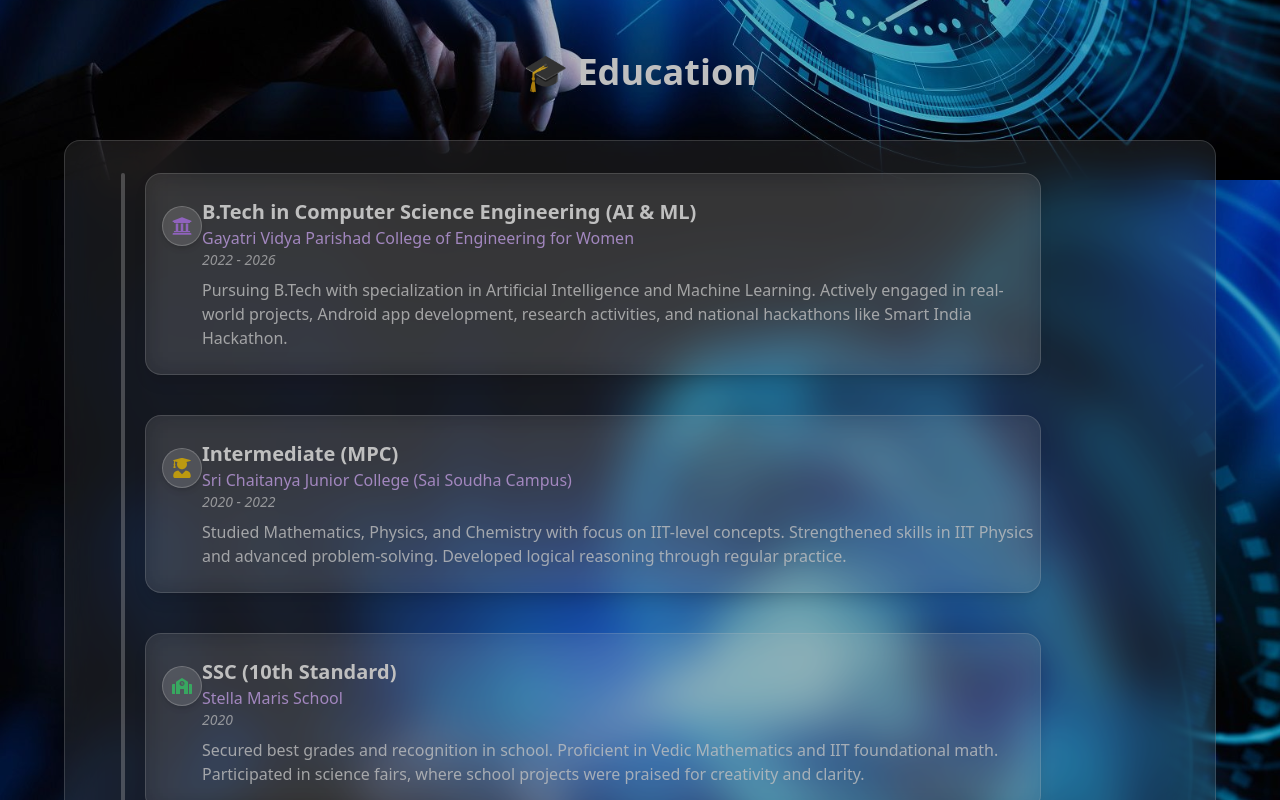
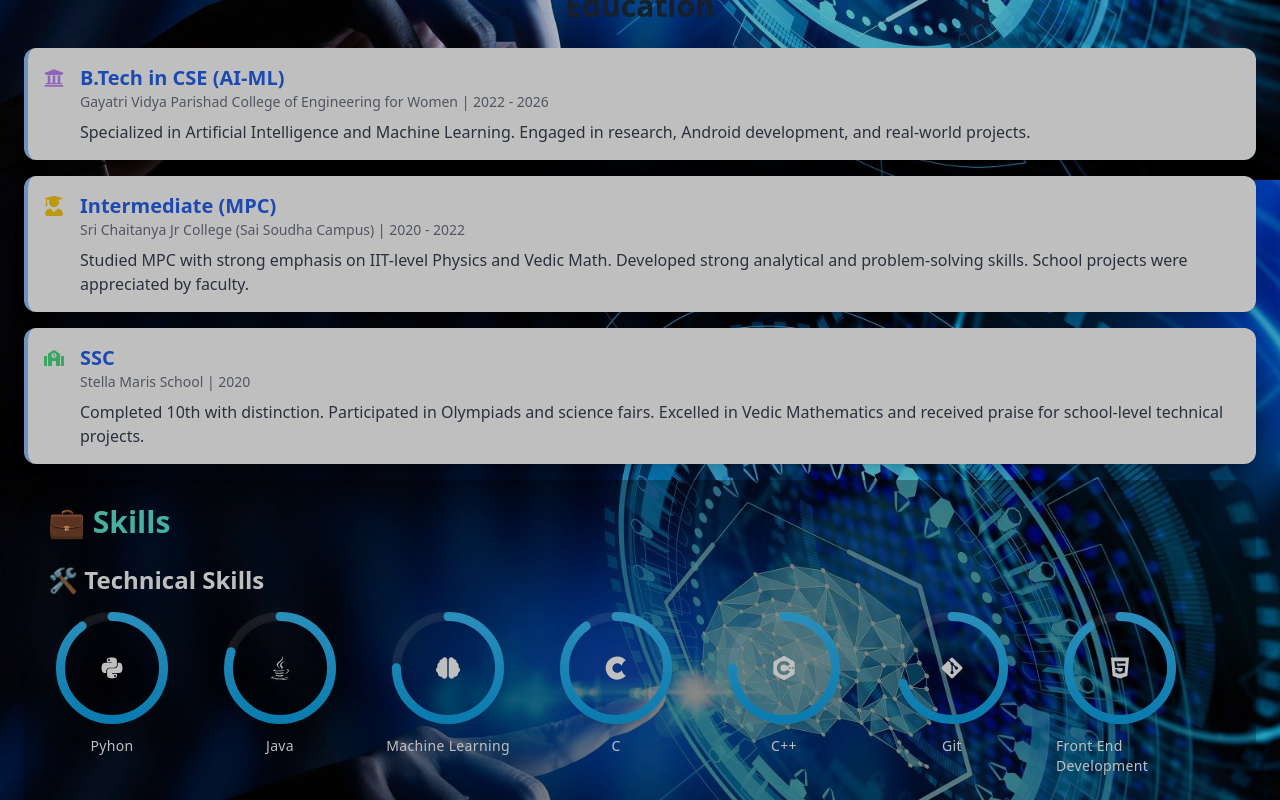
Before and after one commit to gayatrihub/my_port, a React (Create React App) app: page / in a window 1280 px wide. Shown: the part 1420-2220 px from the top of the page. Built offline with nearby package versions, Linux system fonts and the light colour scheme.

Commit message:
Update EducationTimeline.jsx

```diff
--- a/src/components/EducationTimeline.jsx
+++ b/src/components/EducationTimeline.jsx
@@ -1,83 +1,52 @@
 import React from "react";
-import { motion } from "framer-motion";
-import { FaUniversity, FaSchool, FaUserGraduate } from "react-icons/fa";
+import { FaUniversity, FaUserGraduate, FaSchool } from "react-icons/fa";
 
 const educationData = [
   {
-    title: "B.Tech in Computer Science Engineering (AI & ML)",
+    title: "B.Tech in CSE (AI-ML)",
     institution: "Gayatri Vidya Parishad College of Engineering for Women",
     duration: "2022 - 2026",
     description:
-      "Pursuing B.Tech with specialization in Artificial Intelligence and Machine Learning. Actively engaged in real-world projects, Android app development, research activities, and national hackathons like Smart India Hackathon.",
+      "Specialized in Artificial Intelligence and Machine Learning. Engaged in research, Android development, and real-world projects.",
     icon: <FaUniversity className="text-purple-400 text-xl" />,
   },
   {
     title: "Intermediate (MPC)",
-    institution: "Sri Chaitanya Junior College (Sai Soudha Campus)",
+    institution: "Sri Chaitanya Jr College (Sai Soudha Campus)",
     duration: "2020 - 2022",
     description:
-      "Studied Mathematics, Physics, and Chemistry with focus on IIT-level concepts. Strengthened skills in IIT Physics and advanced problem-solving. Developed logical reasoning through regular practice.",
+      "Studied MPC with strong emphasis on IIT-level Physics and Vedic Math. Developed strong analytical and problem-solving skills. School projects were appreciated by faculty.",
     icon: <FaUserGraduate className="text-yellow-400 text-xl" />,
   },
   {
-    title: "SSC (10th Standard)",
+    title: "SSC",
     institution: "Stella Maris School",
     duration: "2020",
     description:
-      "Secured best grades and recognition in school. Proficient in Vedic Mathematics and IIT foundational math. Participated in science fairs, where school projects were praised for creativity and clarity.",
+      "Completed 10th with distinction. Participated in Olympiads and science fairs. Excelled in Vedic Mathematics and received praise for school-level technical projects.",
     icon: <FaSchool className="text-green-400 text-xl" />,
   },
 ];
 
-const EducationTimeline = () => {
+const Education = () => {
   return (
-    <section
-      className="min-h-screen py-16 px-4 sm:px-10"
-      style={{
-        fontFamily:
-          'ui-sans-serif, system-ui, -apple-system, BlinkMacSystemFont, "Segoe UI", Roboto, "Helvetica Neue", Arial, "Noto Sans", sans-serif',
-      }}
-    >
-      <motion.h2
-        initial={{ opacity: 0, y: -20 }}
-        animate={{ opacity: 1, y: 0 }}
-        transition={{ duration: 0.6 }}
-        className="text-4xl font-bold text-white mb-12 text-center"
-      >
-        🎓 Education
-      </motion.h2>
-
-      <div className="bg-white/10 backdrop-blur-xl p-8 rounded-2xl border border-white/20 max-w-6xl mx-auto">
-        <div className="relative pl-12">
-          {/* Vertical line on left */}
-          <div className="absolute top-0 bottom-0 left-6 w-1 bg-white/30 rounded-full"></div>
-
-          {educationData.map((edu, index) => (
-            <motion.div
-              key={index}
-              initial={{ opacity: 0, x: -30 }}
-              whileInView={{ opacity: 1, x: 0 }}
-              transition={{ duration: 0.5, delay: index * 0.2 }}
-              viewport={{ once: true }}
-              className="relative pl-14 py-6 mb-10 bg-white/10 border border-white/20 rounded-2xl shadow-lg backdrop-blur-md max-w-4xl"
-            >
-              {/* Dot and icon */}
-              <div className="absolute left-4 top-8">
-                <div className="w-10 h-10 flex items-center justify-center rounded-full bg-white/20 border border-white/30 shadow-md">
-                  {edu.icon}
-                </div>
-              </div>
-
-              <h3 className="text-xl font-semibold text-white">{edu.title}</h3>
-              <p className="text-md text-purple-300">{edu.institution}</p>
-              <p className="text-sm text-white/70 italic">{edu.duration}</p>
-              <p className="text-md text-white/80 mt-2">{edu.description}</p>
-            </motion.div>
-          ))}
+    <div className="outerContainer">
+      <h2 className="text-3xl font-bold mb-6 text-center text-gray-800">Education</h2>
+      {educationData.map((item, index) => (
+        <div
+          key={index}
+          className="bg-white rounded-xl shadow-lg border-l-4 border-blue-300 flex items-start gap-4 p-4 mb-4 hover:shadow-xl transition"
+        >
+          <div className="mt-1">{item.icon}</div>
+          <div>
+            <h3 className="text-xl font-semibold text-blue-600">{item.title}</h3>
+            <p className="text-sm text-gray-500">{item.institution} | {item.duration}</p>
+            <p className="mt-2 text-gray-700">{item.description}</p>
+          </div>
         </div>
-      </div>
-    </section>
+      ))}
+    </div>
   );
 };
 
-export default EducationTimeline;
+export default Education;
```
